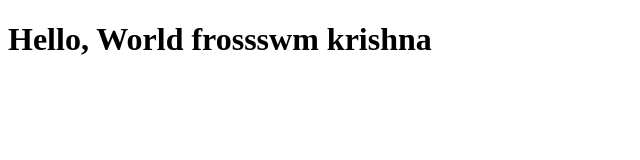
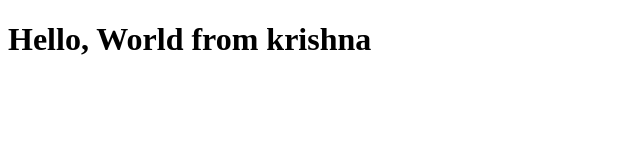
Before and after one commit to kotalwar-krishna/test-web-app, a plain HTML site: page index.html in a window 1280 px wide. Shown: the whole page, without its empty margins (0-640 px from the left). Drawn offline with Linux system fonts and the light colour scheme.

Commit message:
3 nd commit

```diff
--- a/index.html
+++ b/index.html
@@ -4,6 +4,6 @@
     <title>Hello World</title>
 </head>
 <body>
-    <h1>Hello, World frossswm krishna</h1>
+    <h1>Hello, World from krishna</h1>
 </body>
 </html>
```
